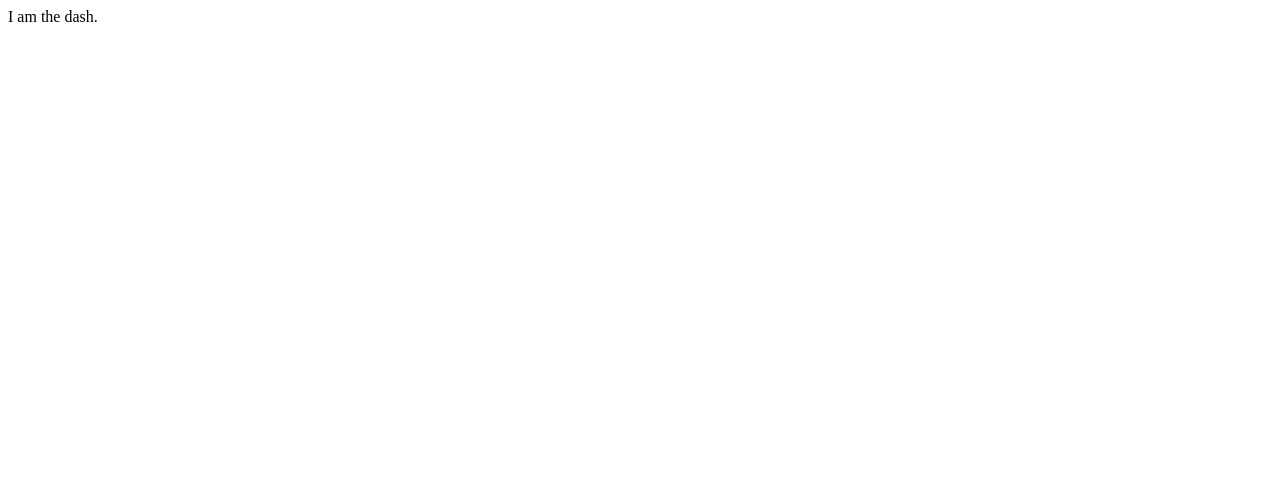
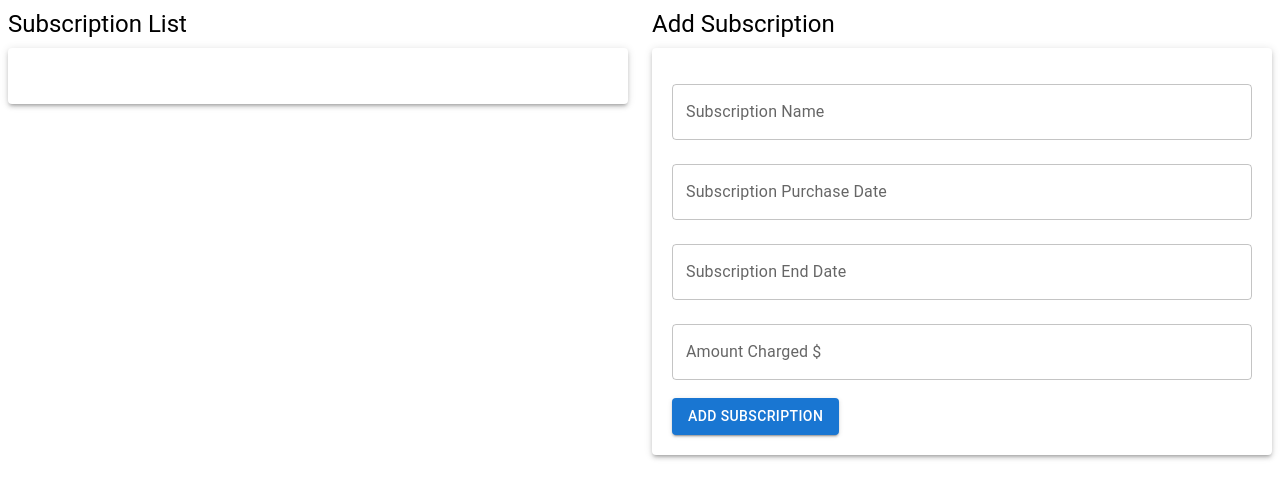
Before and after one commit to Sub-Zero-Subscriptions/SubZero, a React (Vite) app: page /dashboard in a window 1280 px wide. Shown: the top 498 px of the page. Built offline with nearby package versions, Linux system fonts and the light colour scheme.

Commit message:
subscription components & functionality

```diff
--- a/package.json
+++ b/package.json
@@ -12,9 +12,14 @@
   "dependencies": {
     "@emotion/react": "^11.11.1",
     "@emotion/styled": "^11.11.0",
+    "@mui/icons-material": "^5.15.0",
+    "@mui/lab": "^5.0.0-alpha.156",
     "@mui/material": "^5.15.0",
+    "chart.js": "^4.4.1",
+    "date-fns": "^3.0.0",
     "express": "^4.18.2",
     "react": "^18.2.0",
+    "react-chartjs-2": "^5.2.0",
     "react-dom": "^18.2.0",
     "react-router-dom": "^6.21.0"
   },
--- a/src/client/App.jsx
+++ b/src/client/App.jsx
@@ -9,9 +9,9 @@ const App = () => {
   return (
     <Router>
       <Routes>
-        <Route path="/dashboard" element={<Dashboard />} />
-        <Route path="/" element={<Login />} />
-        <Route path="/signup" element={<Signup />} />
+        <Route path='/dashboard' element={<Dashboard />} />
+        <Route path='/' element={<Login />} />
+        <Route path='/signup' element={<Signup />} />
       </Routes>
     </Router>
   );
--- a/src/client/components/Dashboard.jsx
+++ b/src/client/components/Dashboard.jsx
@@ -1,5 +1,9 @@
-export default function Dashboard () {
-    return (
-        <div>I am the dash.</div>
-    )
+import SubscriptionSection from './SubscriptionSection';
+
+export default function Dashboard() {
+  return (
+    <div>
+      <SubscriptionSection />
+    </div>
+  );
 }
--- a/src/client/components/Login.jsx
+++ b/src/client/components/Login.jsx
@@ -1,5 +1,7 @@
-export default function Login () {
-    return (
-        <div>I am the login.</div>
-    )
+export default function Login() {
+  return (
+    <div>
+      <p> Log In</p>
+    </div>
+  );
 }
--- /dev/null
+++ b/src/client/components/SubscriptionForm.jsx
@@ -0,0 +1,57 @@
+// SubscriptionFormView.jsx
+import React from 'react';
+import { TextField, Button, Typography, Paper } from '@mui/material';
+
+const SubscriptionForm = ({
+  subscription,
+  onInputChange,
+  onAddSubscription,
+  isEditing,
+}) => (
+  <div>
+    {/* Display the title based on whether it's an edit or add operation */}
+    <Typography variant='h5' gutterBottom>
+      {isEditing ? 'Edit Subscription' : 'Add Subscription'}
+    </Typography>
+    <Paper elevation={3} style={{ padding: '20px', marginBottom: '20px' }}>
+      <TextField
+        label='Subscription Name'
+        fullWidth
+        margin='normal'
+        value={subscription.name}
+        onChange={(e) => onInputChange('name', e.target.value)}
+      />
+      <TextField
+        label='Subscription Purchase Date'
+        fullWidth
+        margin='normal'
+        value={subscription.purchaseDate}
+        onChange={(e) => onInputChange('purchaseDate', e.target.value)}
+      />
+      <TextField
+        label='Subscription End Date'
+        fullWidth
+        margin='normal'
+        value={subscription.endDate}
+        onChange={(e) => onInputChange('endDate', e.target.value)}
+      />
+      <TextField
+        label='Amount Charged $'
+        fullWidth
+        margin='normal'
+        value={subscription.amountCharged}
+        onChange={(e) => onInputChange('amountCharged', e.target.value)}
+      />
+      <Button
+        variant='contained'
+        color='primary'
+        onClick={onAddSubscription}
+        style={{ marginTop: '10px' }}
+      >
+        {isEditing ? 'Save Changes' : 'Add Subscription'}
+      </Button>
+    </Paper>
+  </div>
+);
+
+export default SubscriptionForm;
--- /dev/null
+++ b/src/client/components/SubscriptionList.jsx
@@ -0,0 +1,42 @@
+import React from 'react';
+import {
+  Typography,
+  Paper,
+  List,
+  ListItem,
+  ListItemText,
+  ListItemSecondaryAction,
+  IconButton,
+} from '@mui/material';
+import DeleteIcon from '@mui/icons-material/Delete';
+import EditIcon from '@mui/icons-material/Edit';
+
+const SubscriptionList = ({ subscriptions, onEdit, onDelete }) => (
+  <div>
+    <Typography variant='h5' gutterBottom>
+      Subscription List
+    </Typography>
+    <Paper elevation={3} style={{ padding: '20px', marginBottom: '20px' }}>
+      <List>
+        {subscriptions.map((subscription, index) => (
+          <ListItem key={index}>
+            <ListItemText
+              primary={subscription.name}
+              secondary={`Purchase Date: ${subscription.purchaseDate}, End Date: ${subscription.endDate}, Amount Charged: $ ${subscription.amountCharged}`}
+            />
+            <ListItemSecondaryAction>
+              <IconButton edge='end' onClick={() => onEdit(index)}>
+                <EditIcon />
+              </IconButton>
+              <IconButton edge='end' onClick={() => onDelete(index)}>
+                <DeleteIcon />
+              </IconButton>
+            </ListItemSecondaryAction>
+          </ListItem>
+        ))}
+      </List>
+    </Paper>
+  </div>
+);
+
+export default SubscriptionList;
--- /dev/null
+++ b/src/client/components/SubscriptionSection.jsx
@@ -0,0 +1,103 @@
+import React, { useState } from 'react';
+import { Grid } from '@mui/material';
+import SubscriptionList from './SubscriptionList';
+import SubscriptionForm from './SubscriptionForm';
+
+const SubscriptionSection = () => {
+  // State to manage the list of subscriptions
+  const [subscriptions, setSubscriptions] = useState([]);
+  // State to manage the form for adding/editing subscriptions
+  const [newSubscription, setNewSubscription] = useState({
+    name: '',
+    purchaseDate: '',
+    endDate: '',
+    amountCharged: '',
+  });
+
+  // local state to track which subscription we are editing/deleting
+  const [editingIndex, setEditingIndex] = useState(null);
+
+  // API call here to get all subscriptions and display then in subscriptions
+
+  // Function to handle input changes in the form
+  const handleInputChange = (field, value) => {
+    // field is something like 'endDate', value is the value entered into the form
+    setNewSubscription((input) => ({ ...input, [field]: value }));
+  };
+
+  // Function to handle adding a new subscription or updating an existing one
+  const handleAddSubscription = () => {
+    // Check if an edit operation is in progress
+    if (editingIndex !== null) {
+      // Update existing subscription if editing
+      const updatedSubscriptions = [...subscriptions];
+      // Replace the subscription at the specified index with the newSubscription data
+      updatedSubscriptions[editingIndex] = newSubscription;
+      // Set the subscriptions state with the updated data
+      setSubscriptions(updatedSubscriptions);
+      // Clear the editing state
+      setEditingIndex(null);
+    } else {
+      // Add new subscription if not editing
+      setSubscriptions((prevSubscriptions) => [
+        ...prevSubscriptions,
+        newSubscription,
+      ]);
+    }
+    // Clear the form fields
+    setNewSubscription({
+      name: '',
+      purchaseDate: '',
+      endDate: '',
+      amountCharged: '',
+    });
+
+    // API call here to add or update the subscription in the database
+  };
+
+  // Function to handle editing an existing subscription
+  const handleEditSubscription = (index) => {
+    // Retrieve the subscription data at the specified index
+    const subscriptionToEdit = subscriptions[index];
+    // Set the form fields to the data of the subscription being edited
+    setNewSubscription({ ...subscriptionToEdit });
+    // Set the index of the subscription being edited
+    setEditingIndex(index);
+    // Perform an API call here to edit/update the subscription in the database
+  };
+
+  // Function to handle deleting an existing subscription
+  const handleDeleteSubscription = (index) => {
+    const updatedSubscriptions = [...subscriptions];
+    updatedSubscriptions.splice(index, 1);
+    setSubscriptions(updatedSubscriptions);
+    setEditingIndex(null);
+
+    // API call here to delete the subscription
+  };
+
+  return (
+    <Grid container spacing={3}>
+      {/* Left side - Subscription List */}
+      <Grid item xs={6}>
+        <SubscriptionList
+          subscriptions={subscriptions}
+          onEdit={handleEditSubscription}
+          onDelete={handleDeleteSubscription}
+        />
+      </Grid>
+
+      {/* Right side - Add/Edit Subscription */}
+      <Grid item xs={6}>
+        <SubscriptionForm
+          subscription={newSubscription}
+          onInputChange={handleInputChange}
+          onAddSubscription={handleAddSubscription}
+          isEditing={editingIndex !== null}
+        />
+      </Grid>
+    </Grid>
+  );
+};
+
+export default SubscriptionSection;
```
Also changed, not shown: src/client/components/SubscriptionCard.jsx (deleted), src/client/components/SubscriptionCardHolder.jsx (deleted), 1 other file (tests, documents, lock files or other folders).
